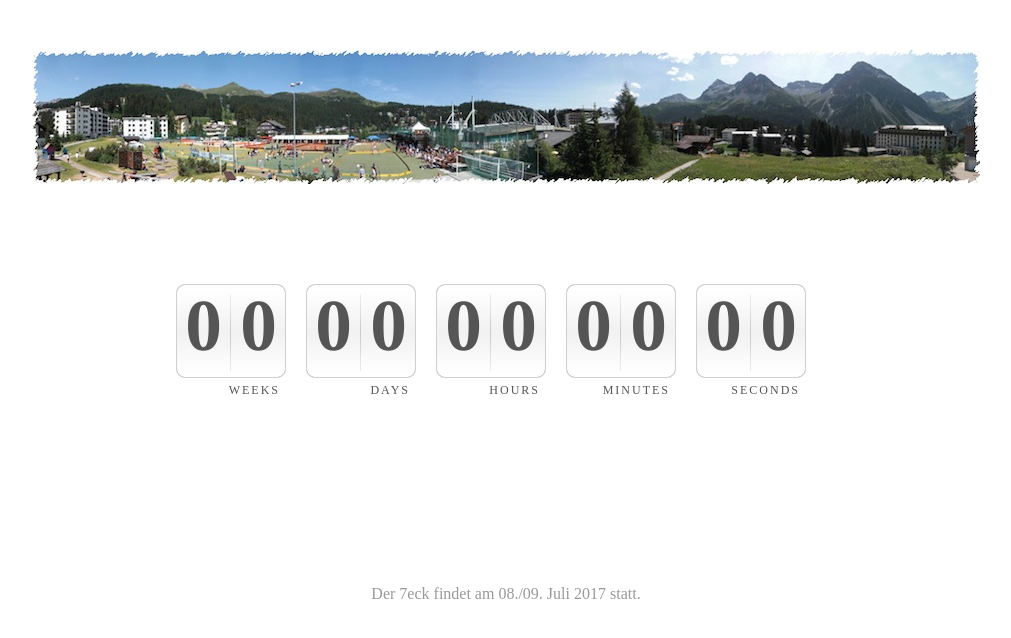
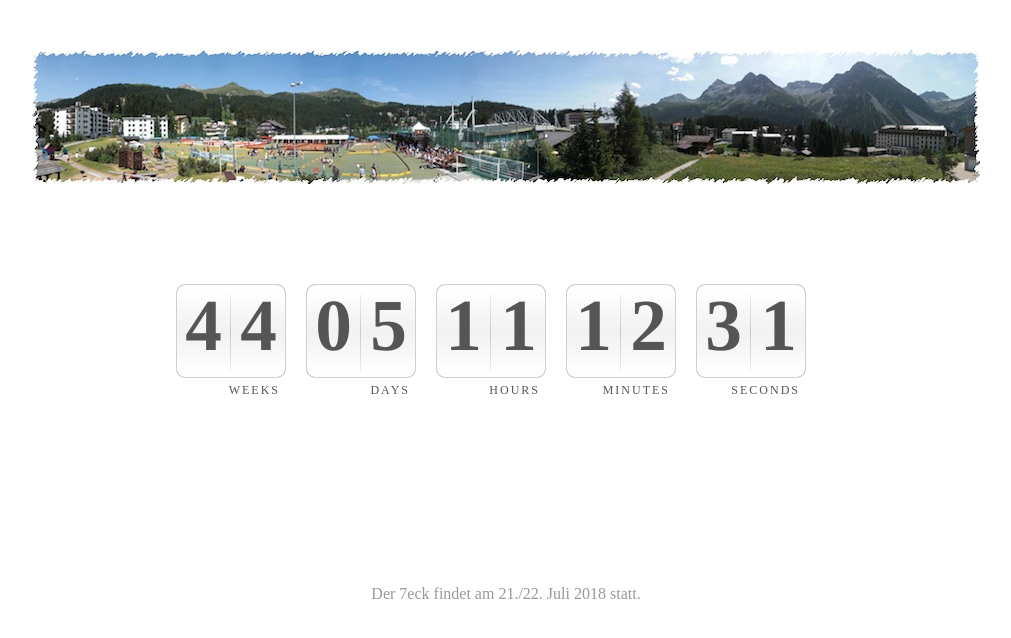
Before and after one commit to jaeggir/schiiswaetter.ch-www, a plain HTML site: page index.html in a window 1280 px wide. Shown: the whole page, without its empty margins (134-1145 px from the left). Drawn offline with Linux system fonts and the light colour scheme.

Commit message:
update index.html with 7eck 2018

```diff
--- a/index.html
+++ b/index.html
@@ -56,9 +56,9 @@
 			jQuery(document).ready(function() {
 				$('#countdown_dashboard').countDown({
 					targetDate: {
-						'day': 		7,
+						'day': 		20,
 						'month': 	7,
-						'year': 	2017,
+						'year': 	2018,
 						'hour': 	18,
 						'min': 		44,
 						'sec': 		0
@@ -70,7 +70,7 @@
 
 	</div>
 </div>
-<div id="footer">Der 7eck findet am 08./09. Juli 2017 statt.</div>
+<div id="footer">Der 7eck findet am 21./22. Juli 2018 statt.</div>
 </body>
 
 </html>
```
